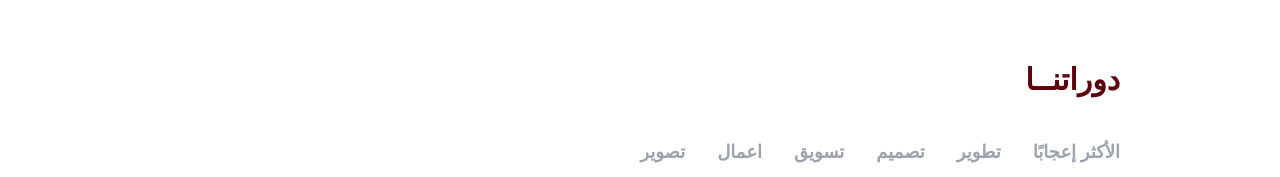
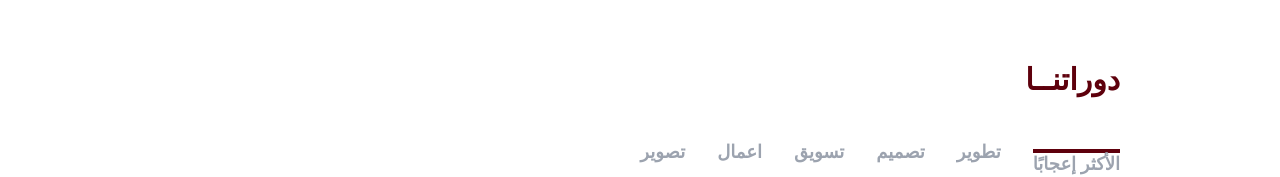
Before and after one commit to laglag1994/courses-UI, a website: page index.html in a window 1280 px wide. Shown: the part 784-961 px from the top of the page. Drawn offline with nearby package versions, Linux system fonts and the light colour scheme.

Commit message:
underline effect

```diff
--- a/index.html
+++ b/index.html
@@ -133,7 +133,7 @@
             <div class="h1  text-[#5E000C] text-right text-3xl font-bold">دوراتنــا</div>
 
             <div class="flex flex-row-reverse items-start text-lg font-bold gap-8 pt-10">
-                <a href="#" class="text-gray-400 hover:text-[#5E000C] hover:underline hover:scale-90 ml-0">الأكثر إعجابًا</a>
+                <a href="#" class="relative text-gray-400 after:absolute bg-[#5E000C] w-100% h-1 left-0 -bottom-3 ml-0">الأكثر إعجابًا</a>
                 <a href="#" class="text-gray-400 hover:text-[#5E000C] ml-0">تطوير</a>
                 <a href="#" class="text-gray-400 hover:text-[#5E000C] ml-0">تصميم </a>
                 <a href="#" class="text-gray-400 hover:text-[#5E000C] ml-0">تسويق </a>
```
Also changed, not shown: css/main.css.
